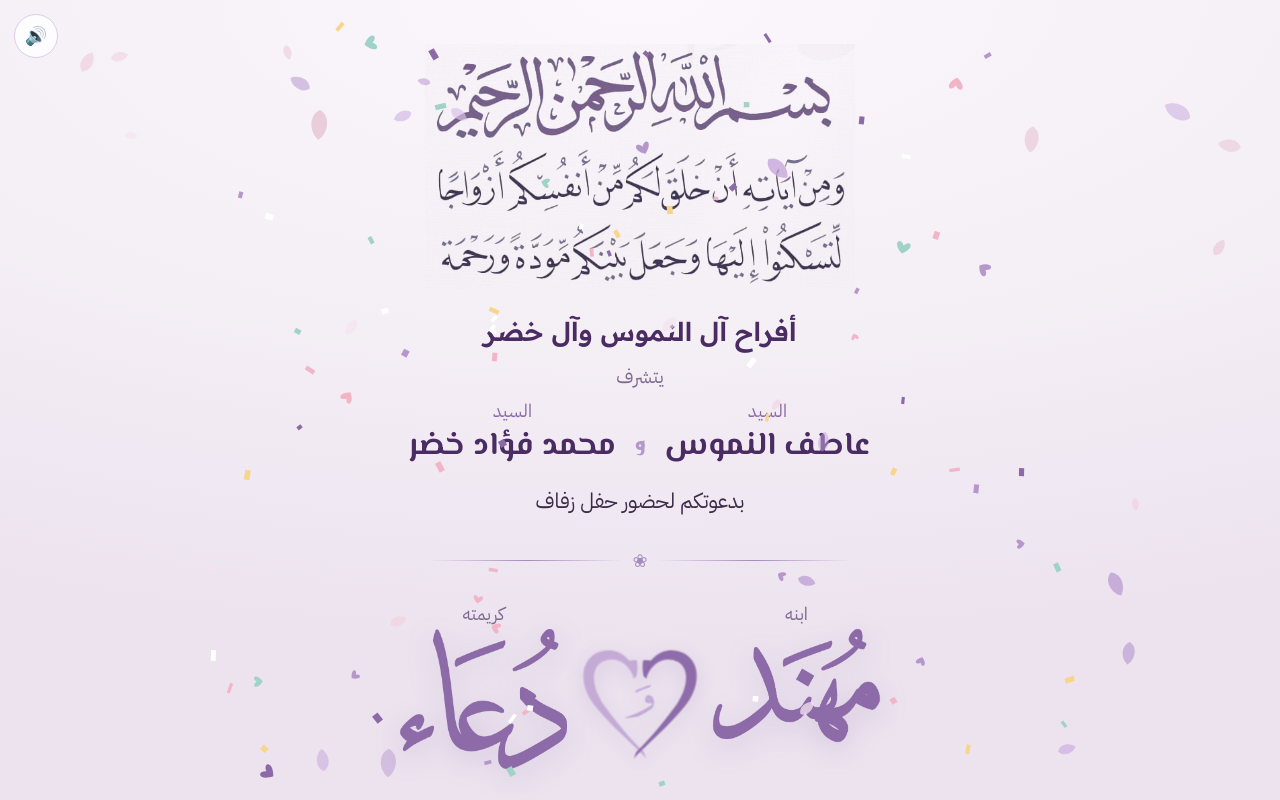
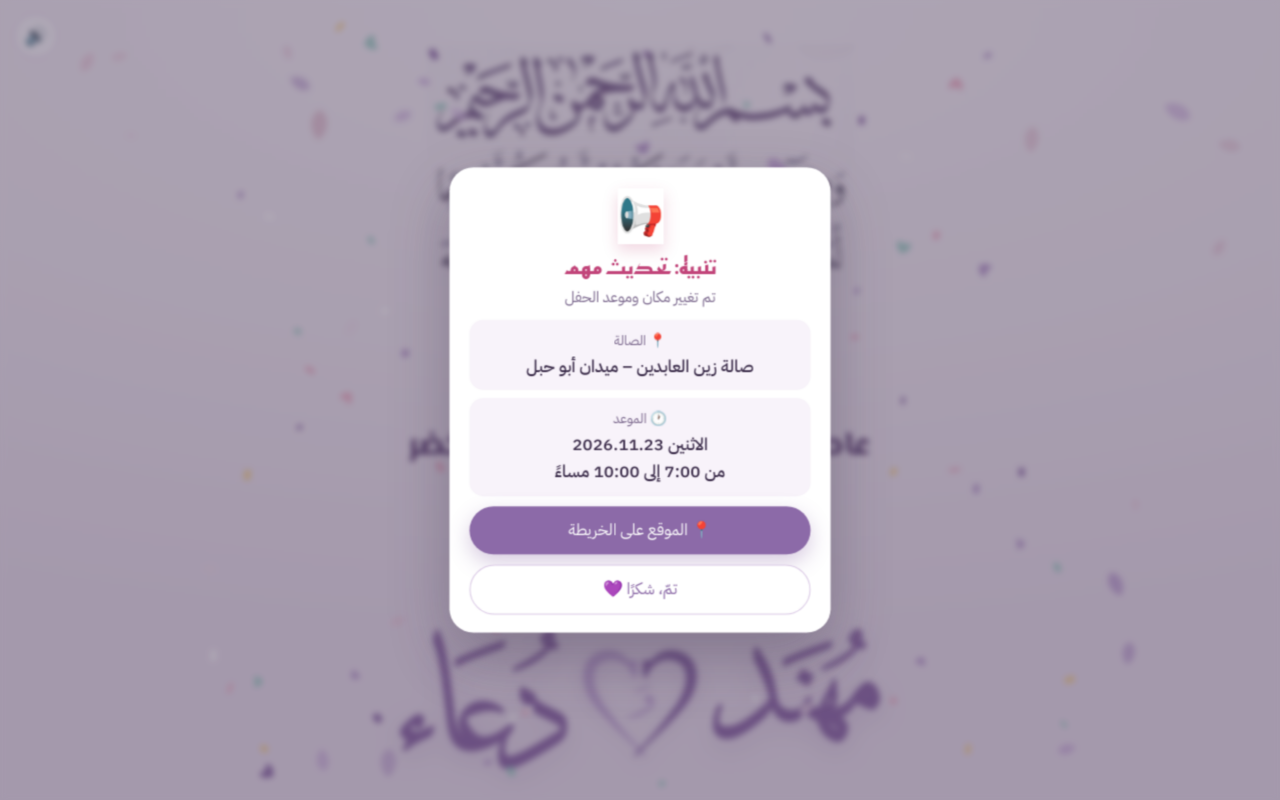
Before and after one commit to znammous/muhannad-wedding, a plain HTML site: page index.html in a window 1280 px wide. Both pictures are taken after a click on the button 640 px from the left and 375 px from the top of the page. Drawn offline with Linux system fonts and the light colour scheme.

Commit message:
تنبيه واضح بتحديث مكان وموعد الحفل: شريط على الظرف ونافذة بعد الفتح وشارة جديد

```diff
--- a/index.html
+++ b/index.html
@@ -83,6 +83,24 @@
   .env.open .seal{opacity:0}
   .env.open .env-letter{transform:translateY(-45%)}
   .hint{color:var(--soft);font-size:15px;letter-spacing:.3px;animation:fade 2s ease-in-out infinite}
+  .upd-ribbon{margin-bottom:-12px;padding:9px 18px;border-radius:999px;font-size:15px;font-weight:500;color:#fff;
+    background:linear-gradient(90deg,#c2457a,#8c6aa8);box-shadow:0 8px 20px #c2457a40;animation:updPulse 1.6s ease-in-out infinite}
+  @keyframes updPulse{50%{transform:scale(1.05);box-shadow:0 10px 26px #c2457a66}}
+  .new{font-style:normal;font-size:11.5px;font-weight:500;color:#fff;background:#c2457a;border-radius:999px;padding:1px 8px;margin-right:4px;vertical-align:2px}
+  .upd{position:fixed;inset:0;z-index:40;display:flex;align-items:center;justify-content:center;padding:16px;background:#3b2c4a66;
+    backdrop-filter:blur(3px);animation:updIn .35s ease}
+  .upd[hidden]{display:none}
+  @keyframes updIn{from{opacity:0}}
+  .upd-card{width:min(100%,380px);background:#fff;border-radius:24px;padding:22px 20px 18px;text-align:center;box-shadow:0 24px 60px #3b2c4a55;
+    animation:updPop .45s cubic-bezier(.2,.9,.3,1.2)}
+  @keyframes updPop{from{transform:scale(.85);opacity:0}}
+  .upd-ic{font-size:36px;animation:updPulse 1.6s ease-in-out infinite;display:inline-block}
+  .upd-card h3{font-family:"Reem Kufi";font-weight:600;font-size:24px;color:#c2457a;margin:4px 0 2px}
+  .upd-sub{color:var(--soft);font-size:15px;margin-bottom:12px}
+  .upd-row{display:flex;flex-direction:column;gap:2px;background:#f8f3fa;border-radius:14px;padding:10px 12px;margin-bottom:8px}
+  .upd-row span{font-size:13.5px;color:var(--soft)}
+  .upd-row b{font-size:17px;font-weight:500;color:var(--ink);line-height:1.6}
+  .upd-card .btn{display:block;width:100%;margin-top:10px;text-align:center;text-decoration:none;font-size:16px;padding:12px}
   @keyframes fade{50%{opacity:.45}}
 
   /* ---------- card ---------- */
@@ -259,6 +277,7 @@
     <div class="env-flap"></div>
     <div class="seal"><svg viewBox="0 0 200 192" aria-hidden="true"><g fill="#f3e8f8"><use href="#dal"/></g><g fill="#ffffff"><use href="#dal" transform="translate(200 0) scale(-1 1)"/></g></svg></div>
   </div>
+  <p class="upd-ribbon">📢 تم تحديث مكان وموعد الحفل</p>
   <p class="hint">اضغط لفتح الدعوة</p>
 </section>
 
@@ -316,12 +335,12 @@
     </div>
     <a class="icard venue" href="https://maps.app.goo.gl/b1a1QVcZ6QZoaZzB7" target="_blank" rel="noopener">
       <i><svg viewBox="0 0 48 48"><path d="M24 43s-13-13-13-23a13 13 0 0 1 26 0c0 10-13 23-13 23z"/><circle cx="24" cy="20" r="5"/></svg></i>
-      <div><span class="k">الصالة</span><span class="v">زين العابدين</span>
+      <div><span class="k">الصالة <em class="new">جديد</em></span><span class="v">زين العابدين</span>
         <span class="ad">ميدان أبو حبل</span></div>
     </a>
     <div class="icard">
       <i><svg viewBox="0 0 48 48"><circle cx="24" cy="24" r="18"/><path d="M24 13v11l7 5"/></svg></i>
-      <div><span class="k">موعد الحفل</span><span class="v">من 7:00 إلى 10:00</span><span class="ad">مساءً</span></div>
+      <div><span class="k">موعد الحفل <em class="new">جديد</em></span><span class="v">من 7:00 إلى 10:00</span><span class="ad">مساءً</span></div>
     </div>
   </div>
 
@@ -406,6 +425,18 @@
   <div class="chev"></div>
 </div>
 
+<div class="upd" id="upd" hidden role="dialog" aria-modal="true" aria-labelledby="updT">
+  <div class="upd-card">
+    <div class="upd-ic">📢</div>
+    <h3 id="updT">تنبيه: تحديث مهم</h3>
+    <p class="upd-sub">تم تغيير مكان وموعد الحفل</p>
+    <div class="upd-row"><span>📍 الصالة</span><b>صالة زين العابدين – ميدان أبو حبل</b></div>
+    <div class="upd-row"><span>🕐 الموعد</span><b>الاثنين 2026.11.23<br>من 7:00 إلى 10:00 مساءً</b></div>
+    <a class="btn" href="https://maps.app.goo.gl/b1a1QVcZ6QZoaZzB7" target="_blank" rel="noopener">📍 الموقع على الخريطة</a>
+    <button class="btn ghost" id="updOk">تمّ، شكرًا 💜</button>
+  </div>
+</div>
+
 <div class="toast" id="toast"></div>
 
 <script>
@@ -463,7 +494,7 @@ function heartsAt(x,y){
 }
 addEventListener('pointerdown', e=>{
   if(!intro.classList.contains('gone')) return;
-  if(e.target.closest('button,a,.btn,#game,input,textarea,.wish')) return;            // الأزرار والروابط لها وظائفها
+  if(e.target.closest('button,a,.btn,#game,input,textarea,.wish,#upd')) return;            // الأزرار والروابط لها وظائفها
   heartsAt(e.clientX,e.clientY);
   if(navigator.vibrate) try{ navigator.vibrate(8); }catch(_){}
 }, {passive:true});
@@ -540,6 +571,7 @@ function openInvite(){
   try{ actx = actx || new (window.AudioContext||window.webkitAudioContext)(); actx.resume(); }catch(e){}
   playWelcome();
   setTimeout(()=>{ intro.classList.add('gone'); burst(W/2,H*.35,120); reveal(); document.getElementById('music').style.display='grid';
+    showUpdate();
     if(location.hash==='#wish') setTimeout(()=>{ const w=document.getElementById('wish'); w.classList.add('in'); w.scrollIntoView({behavior:'smooth',block:'start'}); },900);
     setTimeout(()=>{ if(scrollY<40) hint.classList.add('show'); },2200); },1500);
 }
@@ -610,6 +642,16 @@ const WISH_ENDPOINT = 'https://formsubmit.co/ajax/Mohannad.nammous@gmail.com';
     finally{ b.disabled=false; b.textContent='أرسل التهنئة 💌'; }
   });
 })();
+/* ===== تنبيه تحديث المكان والموعد: يظهر مرة واحدة لكل جهاز بعد فتح الظرف ===== */
+const UPD_KEY='upd-venue-2026-11-20';
+function showUpdate(){
+  let seen=false; try{ seen=localStorage.getItem(UPD_KEY)==='1'; }catch(e){}
+  if(seen) return;
+  setTimeout(()=>{ document.getElementById('upd').hidden=false; },900);
+}
+document.getElementById('updOk').onclick=()=>{
+  document.getElementById('upd').hidden=true; try{ localStorage.setItem(UPD_KEY,'1'); }catch(e){}
+};
 document.getElementById('share').onclick=async()=>{
   const data={title:'دعوة زفاف مهند ودعاء',text:'يسعدنا حضوركنّ زفاف مهند ودعاء يوم الاثنين 2026.11.23 (الحفل خاص بالسيدات) 💜',url:SHARE_URL};
   try{ if(navigator.share) await navigator.share(data); else { await navigator.clipboard.writeText(SHARE_URL); toast('تم نسخ رابط الدعوة'); } }catch(e){}
```
